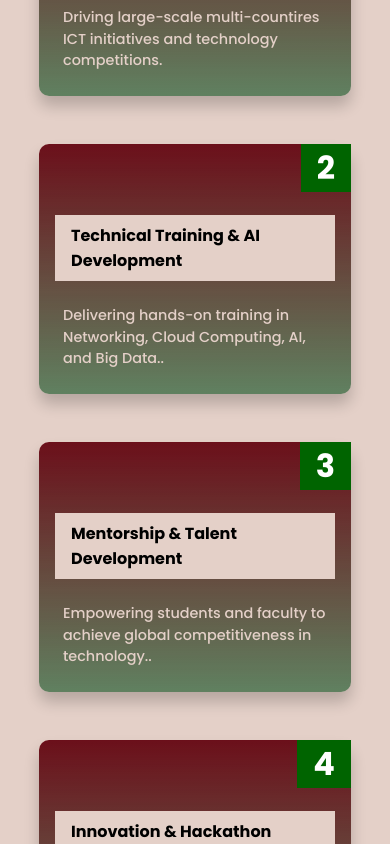
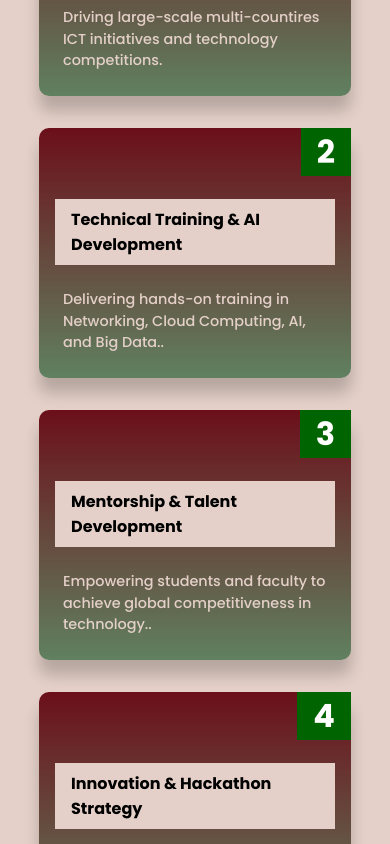
Before and after one commit to Ghostcall/Project_Manager, a React (Vite) app: page /#footer in a window 390 px wide. Shown: the part 2900-3744 px from the top of the page. Built offline with nearby package versions, Linux system fonts and the light colour scheme.

Commit message:
Revamped sections to meet user requirements and increase mobile responsiveness

```diff
--- a/src/components/About/About.css
+++ b/src/components/About/About.css
@@ -56,7 +56,7 @@
     border-radius: 10px;
     font-size: 1rem;
     font-weight: 600;
-    animation: side1 2.5s ease;
+    animation: side1 1s ease-in-out;
     transition: transform 0.3s ease-in-out;
     animation-timeline: view();
     animation-range: entry 0% cover 40%;
@@ -66,7 +66,7 @@
     margin: auto;
     font-size: 1rem;
     font-weight: 600;
-    animation: side2 2.5s ease;
+    animation: side2 5s ease-in-out;
     transition: transform 0.3s ease-in-out;
     animation-timeline: view();
     animation-range: entry 0% cover 40%;
@@ -84,12 +84,12 @@
     margin: auto;
     font-size: 1rem;
     font-weight: 500;
-    animation: side3 2.5s ease;
+    animation: side3 .5s ease-in-out;
     justify-content: left;
     border-radius: 10px;
     transition: transform 0.3s ease-in-out;
     animation-timeline: view();
-    animation-range: entry 0% cover 20%;
+    animation-range: entry 0% cover 35%;
 }
 .about-img img:hover{
     transform: translateY(-30px);
@@ -125,7 +125,7 @@
 @keyframes side2 {
     from {
         opacity: 0;
-        transform: translateX(50px);
+        transform: translateX(-50px);
     }
     to {
         opacity: 1;
@@ -135,7 +135,7 @@
 @keyframes side3 {
     from {
         opacity: 0;
-        transform: translateX(50px);
+        transform: translateY(70px);
     }
     to {
         opacity: 1;
--- a/src/components/Certificate/Certificate.css
+++ b/src/components/Certificate/Certificate.css
@@ -98,10 +98,8 @@
 
 }
 .certificate-down-description a:hover{
-    /* background: linear-gradient(rgba(236, 134, 94, 0.586), #6b0f1a); */
-    /* background: darkgreen; */
-    background:linear-gradient(rgba(27, 122, 27, 0.5), #6b0f1a);
-    color: #e4d0c8;
+    background: #e4d0c8;
+    color: #6b0f1a;
     background-size: cover;
     background-position: center 25%;
     background-repeat: no-repeat;
--- a/src/components/Contact/Contact.jsx
+++ b/src/components/Contact/Contact.jsx
@@ -75,7 +75,7 @@ const Contact = () => {
                     <div className="contact-down-up">
                         <div className="contact-mail">
                             {/* <p>📧 lydiawakonyu@gmail.com</p> */}
-                            <p>📱 +254728710699</p>
+                            <p>📱 +13145993123</p>
                         </div>
 
 
@@ -89,7 +89,7 @@ const Contact = () => {
                             <FaLinkedin size={25} color='#0077B5' className='linkedin' /> </a>
                         <a href="https://www.instagram.com/lydiawakonyu/" target="_blank" rel="noopener noreferrer">
                         <FaInstagram size={25} color='#E1306C' fontWeight={700} className='instagram' /></a>
-                        <a href="https://wa.me/254728710699" target="_blank" rel="noopener noreferrer">
+                        <a href="https://wa.me/13145993123" target="_blank" rel="noopener noreferrer">
                         <FaWhatsapp size={25} color='#25D366' className='whatsapp' /></a>
                     </div>
                 </div>
--- a/src/components/Services/Services.css
+++ b/src/components/Services/Services.css
@@ -32,20 +32,19 @@
     background: linear-gradient(#6b0f1a, rgba(2, 72, 22, 0.586));
     color: white;
     border-radius: 10px;
-    box-shadow: 0px 10px 15px rgba(0, 0, 0, 0.2);
+    box-shadow: 0px 15px 15px rgba(0, 0, 0, 0.2);
     display: flex;
     flex-direction: column;
     justify-content: space-between;
     min-height: 250px;
     cursor: pointer;
-    animation: side 0.5s ease-in;
+    animation: side 1s ease-in-out;
     animation-timeline: view();
-    animation-range: entry 0% cover 60%;
-    transition: all .5s ease-in-out;
-    margin-bottom: 1rem;
+    animation-range: entry 0% cover 25%;
+    transition: all 1s ease-in-out;
 }
 .service1:hover, .service2:hover, .service3:hover, .service4:hover{
-    transform: translateY(25px);
+    transform: translateY(-15px);
 }
 .service1 h4, .service2 h4, .service3 h4, .service4 h4{
     width: fit-content;
--- a/src/components/Skills/Skills.css
+++ b/src/components/Skills/Skills.css
@@ -20,7 +20,7 @@
     padding: 0.5rem 1rem;
     text-align: center;
     text-transform: capitalize;
-    animation: side 5s ease;
+    animation: side 3s ease;
     animation-delay: 8s;
 }
 
@@ -37,7 +37,7 @@
     padding: 30px;
     border-radius: 12px;
     box-shadow: 0 10px 30px rgba(21, 21, 21, 0.05);
-    transition: all 0.4s ease;
+    transition: all 1s ease;
     cursor: pointer;
 }
 
@@ -46,7 +46,7 @@
 .skill-container3:hover,
 .skill-container4:hover,
 .skill-container5:hover {
-    transform: translateY(-22px);
+    transform: translateY(-15px);
     background: #e4d0c8;
 }
 .skill-container1:hover .skill-title,
```
